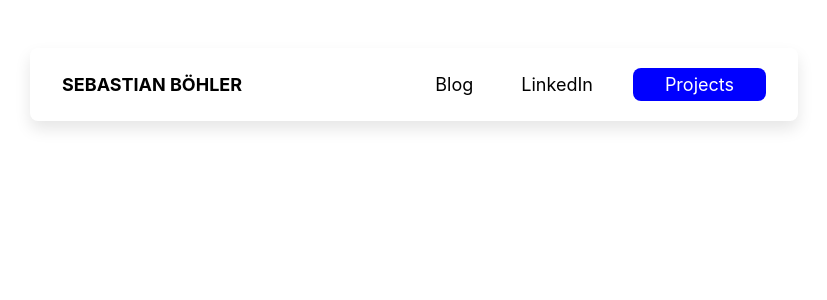
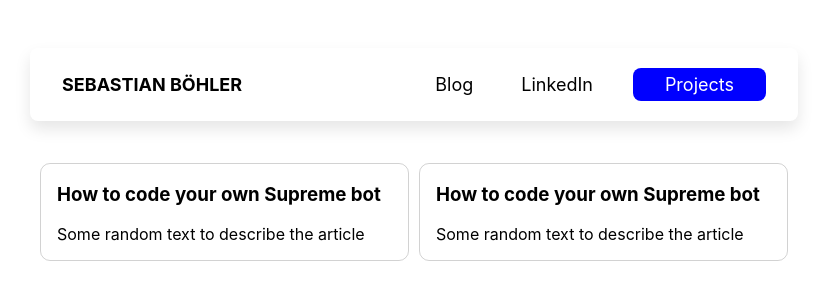
Before and after one commit to SebastianBoehler/sebastianboehler, a Next.js app: page /blog in a window 1280 px wide. Shown: the top 300 px of the page, without its empty margins (226-1053 px from the left). Built offline with nearby package versions, Linux system fonts and the light colour scheme.

Commit message:
Blog page

```diff
--- a/components/header.js
+++ b/components/header.js
@@ -1,8 +1,8 @@
 import styles from './header.module.css';
 import Link from 'next/link';
-import { useState, useRef } from 'react'
+import { useState, useRef, useEffect } from 'react'
 
-export default function Header({ }) {
+export default function Header(object) {
     const [isOpen, setIsOpen] = useState(false);
 
     const toggleMenu = () => {
@@ -17,21 +17,26 @@ export default function Header({ }) {
                     <p onClick={toggleMenu}>close</p>
                 </div>
                 <div className={styles.navItemList}>
-                    <div className={styles.mobileNavItem}>
-                        <Link href="/">
+                    <Link href={'/'}>
+                        <div className={styles.mobileNavItem} onClick={toggleMenu}>
                             <p>Home</p>
-                        </Link>
-                    </div>
-                    <div className={styles.mobileNavItem}>
-                        <Link href={'https://www.linkedin.com/in/sebastian-boehler/'} target={'_blank'} rel={'noopener noreferrer'}>
+                        </div>
+                    </Link>
+                    <Link href={'/blog'}>
+                        <div className={styles.mobileNavItem} onClick={toggleMenu}>
+                            <p>Blog</p>
+                        </div>
+                    </Link>
+                    <Link href={'https://www.linkedin.com/in/sebastian-boehler/'} target={'_blank'} rel={'noopener noreferrer'}>
+                        <div className={styles.mobileNavItem} onClick={toggleMenu}>
                             <p>LinkedIn</p>
-                        </Link>
-                    </div>
-                    <div className={`${styles.mobileNavItem} ${styles.mobileNavBtn}`}>
-                        <Link href={'/projects'}>
+                        </div>
+                    </Link>
+                    <Link href={'/projects'}>
+                        <div className={`${styles.mobileNavItem} ${styles.mobileNavBtn}`} onClick={toggleMenu}>
                             <p>Projects</p>
-                        </Link>
-                    </div>
+                        </div>
+                    </Link>
                 </div>
             </div>
             <div className={styles.menu}>
--- a/components/header.module.css
+++ b/components/header.module.css
@@ -1,6 +1,5 @@
 .menu {
     width: 100%;
-    min-width: 340px;
     border-radius: 0.5rem;
     box-shadow: 0 0.5rem 1rem rgba(0, 0, 0, 0.1);
     padding: 0.5rem 2rem;
--- a/components/layout.module.css
+++ b/components/layout.module.css
@@ -1,5 +1,6 @@
 .container {
   max-width: 50rem;
+  min-width: 340px;
   padding: 0 1rem;
   margin: 3rem auto 6rem;
 }
--- a/pages/_app.js
+++ b/pages/_app.js
@@ -7,6 +7,7 @@ function MyApp({ Component, pageProps }) {
     <div>
       <script
         //eslint-disable-next-line react/no-danger
+        async={true}
         dangerouslySetInnerHTML={{
           __html: `
           (function(c,l,a,r,i,t,y){
--- a/pages/blog/index.js
+++ b/pages/blog/index.js
@@ -1,10 +1,29 @@
 import Head from 'next/head'
 import Image from 'next/image'
 import Header from '../../components/header'
+import styles from '../../styles/Blog.module.css'
 
 export default function Home() {
     return (
-        <div>
-        </div>
+        <main className={styles.main}>
+            <div className={styles.grid}>
+                <div className={styles.card}>
+                    <div className={styles.cardHeader}>
+                        <h3>How to code your own Supreme bot</h3>
+                    </div>
+                    <div className={styles.cardContent}>
+                        <p>Some random text to describe the article</p>
+                    </div>
+                </div>
+                <div className={styles.card}>
+                    <div className={styles.cardHeader}>
+                        <h3>How to code your own Supreme bot</h3>
+                    </div>
+                    <div className={styles.cardContent}>
+                        <p>Some random text to describe the article</p>
+                    </div>
+                </div>
+            </div>
+        </main>
     )
 }
--- /dev/null
+++ b/styles/Blog.module.css
@@ -0,0 +1,19 @@
+.main {
+    margin-top: 2rem;
+}
+
+.grid {
+    display: grid;
+    grid-template-columns: 1fr 1fr;
+    grid-gap: 10px;
+    padding: 10px;
+}
+
+.card {
+    border-radius: 10px;
+    border: 1px solid rgba(0, 0, 0, 0.178);
+    padding: 0 1rem;
+}
+
+.cardHeader {
+}
```
Also changed, not shown: pages/index.js (+8 -2 lines), 1 other file (tests, documents, lock files or other folders).
